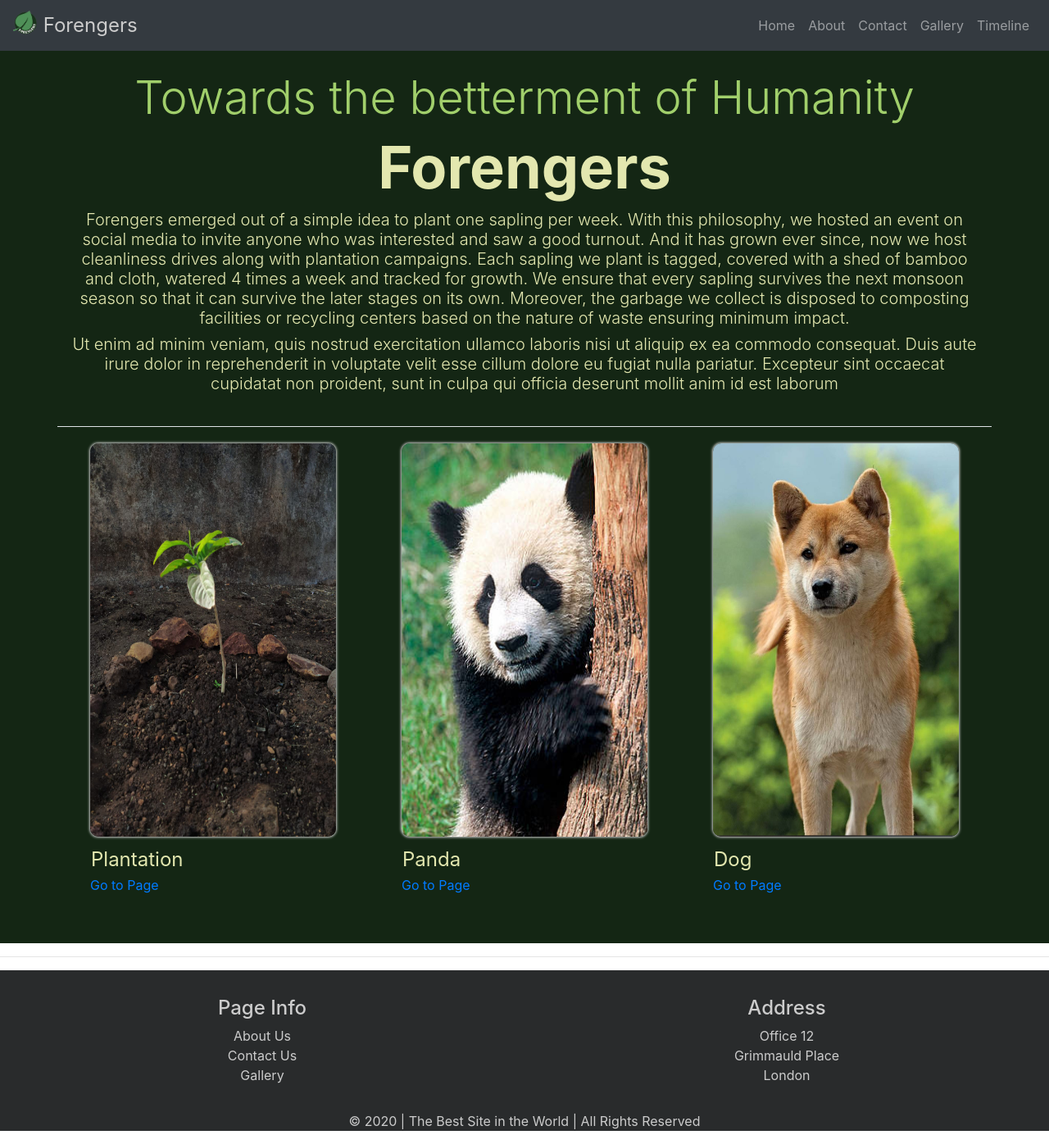
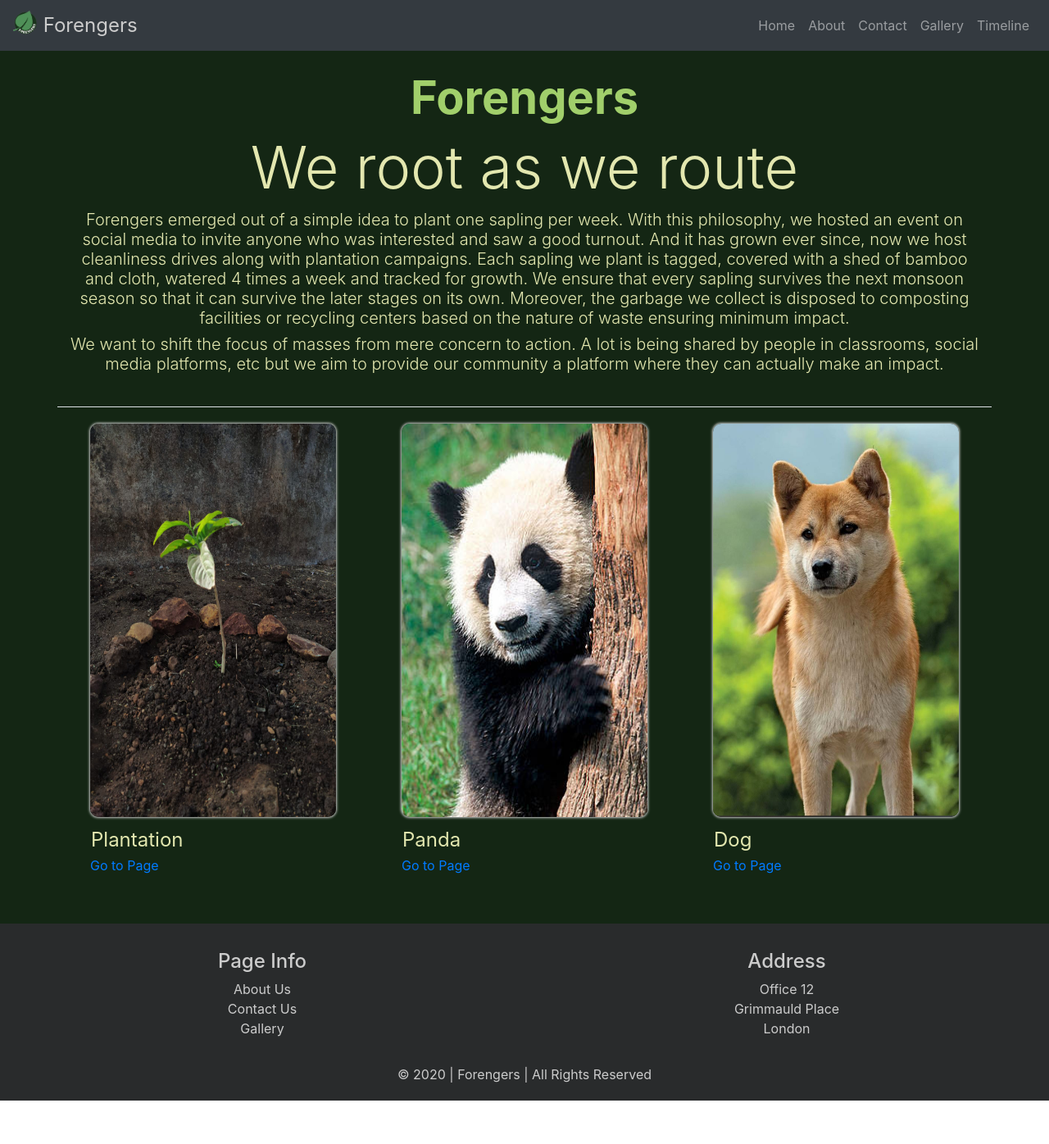
Before and after one commit to maheshn22/forengers-react-app, a React (Create React App) app: page / in a window 1280 px wide. Shown: the whole page at 82% size. After the commit the page ends 1343 px from the top, so only its background shows below. Built offline with nearby package versions, Linux system fonts and the light colour scheme.

Commit message:
tect & visual fixes

```diff
--- a/package.json
+++ b/package.json
@@ -30,7 +30,7 @@
     "react-vertical-timeline-component": "^2.6.2"
   },
   "scripts": {
-    "start": "node server.js",
+    "start": "react-scripts start",
     "build": "react-scripts build",
     "test": "react-scripts test",
     "eject": "react-scripts eject",
--- a/src/components/Footer.js
+++ b/src/components/Footer.js
@@ -5,7 +5,7 @@ import {Container, Row , Col}from 'react-bootstrap'
  function Footer() {
 	return (
 		<div className="main-footer">
-		<hr></hr>
+
 			<Container className="footer-container m-center" fluid>
 
 				<Row className="footer-up">
@@ -29,7 +29,7 @@ import {Container, Row , Col}from 'react-bootstrap'
 
 				<p md={12} className="footer-bottom m-center">
 
-					&copy; {new Date().getFullYear()} 		|		The Best Site in the World		|		All Rights Reserved
+					&copy; {new Date().getFullYear()} 		|		Forengers		|		All Rights Reserved
 
 				</p>
 			</Container>
--- a/src/components/Hero.js
+++ b/src/components/Hero.js
@@ -8,8 +8,8 @@ function Hero(props) {
 				<Container className="">
 					<Row className=" ">
 						<Col>
-							{ props.title && <h1 className="display-4 font-weight-light hero-title">{props.title}</h1> }
-							{ props.subtitle && <h1 className="display-3 font-weight-bolder">{props.subtitle}</h1> }
+							{ props.title && <h1 className="display-4 font-weight-bolder hero-title">{props.title}</h1> }
+							{ props.subtitle && <h1 className="display-3 font-weight-light">{props.subtitle}</h1> }
 							{ props.data1 && <h1 className="lead font-weight-light">{props.data1}</h1> }
 							{ props.data2 && <h1 className="lead font-weight-light">{props.data2}</h1> }
 						</Col>
--- a/src/components/Navigation.js
+++ b/src/components/Navigation.js
@@ -24,10 +24,10 @@ class Navigation extends Component {
 
 			],
 			home: {
-				title: "Towards the betterment of Humanity",
-				subtitle: "Forengers",
+				title: "Forengers",
+				subtitle: "We root as we route",
 				data1: "Forengers emerged out of a simple idea to plant one sapling per week. With this philosophy, we hosted an event on social media to invite anyone who was interested and saw a good turnout. And it has grown ever since, now we host cleanliness drives along with plantation campaigns. Each sapling we plant is tagged, covered with a shed of bamboo and cloth, watered 4 times a week and tracked for growth. We ensure that every sapling survives the next monsoon season so that it can survive the later stages on its own. Moreover, the garbage we collect is disposed to composting facilities or recycling centers based on the nature of waste ensuring minimum impact.",
-				data2: "Ut enim ad minim veniam, quis nostrud exercitation ullamco laboris nisi ut aliquip ex ea commodo consequat. Duis aute irure dolor in reprehenderit in voluptate velit esse cillum dolore eu fugiat nulla pariatur. Excepteur sint occaecat cupidatat non proident, sunt in culpa qui officia deserunt mollit anim id est laborum"
+				data2: "We want to shift the focus of masses from mere concern to action. A lot is being shared by people in classrooms, social media platforms, etc but we aim to provide our community a platform where they can actually make an impact."
 			},
 			about: {
 				title: "About Us"
@@ -56,9 +56,10 @@ class Navigation extends Component {
 							src= {logo}
 							width="30"
 							height="30"
-							className="d-inline-block align-top"
+							className="d-inline-block align-top "
 							alt="React Bootstrap logo"
 							href="#"
+
 						/><span className="nav-link-brand">  Forengers</span>
 						</Navbar.Brand>
 
--- a/src/index.css
+++ b/src/index.css
@@ -61,6 +61,8 @@ code {
   background-color: #292b2c;
   padding-top: 2rem;
   color: #CCC;
+  border-top: #7ac74f;
+  padding-bottom:0.25rem;
 }
 
 .footer-up{
@@ -70,8 +72,7 @@ code {
 }
 
 .footer-bottom {
-  padding-bottom: 0rem;
-
+  padding-left: 0rem;
 }
 
 .m-forenger-card-image {
@@ -95,7 +96,7 @@ code {
 .nav-link-brand {
   color: #CCC;
   font-size: x-large;
-
+  padding-left: 0rem
 }
 .nav-link {
   color: #7ac74f;
```
Also changed, not shown: src/assets/paperbag01.jpg (added).
